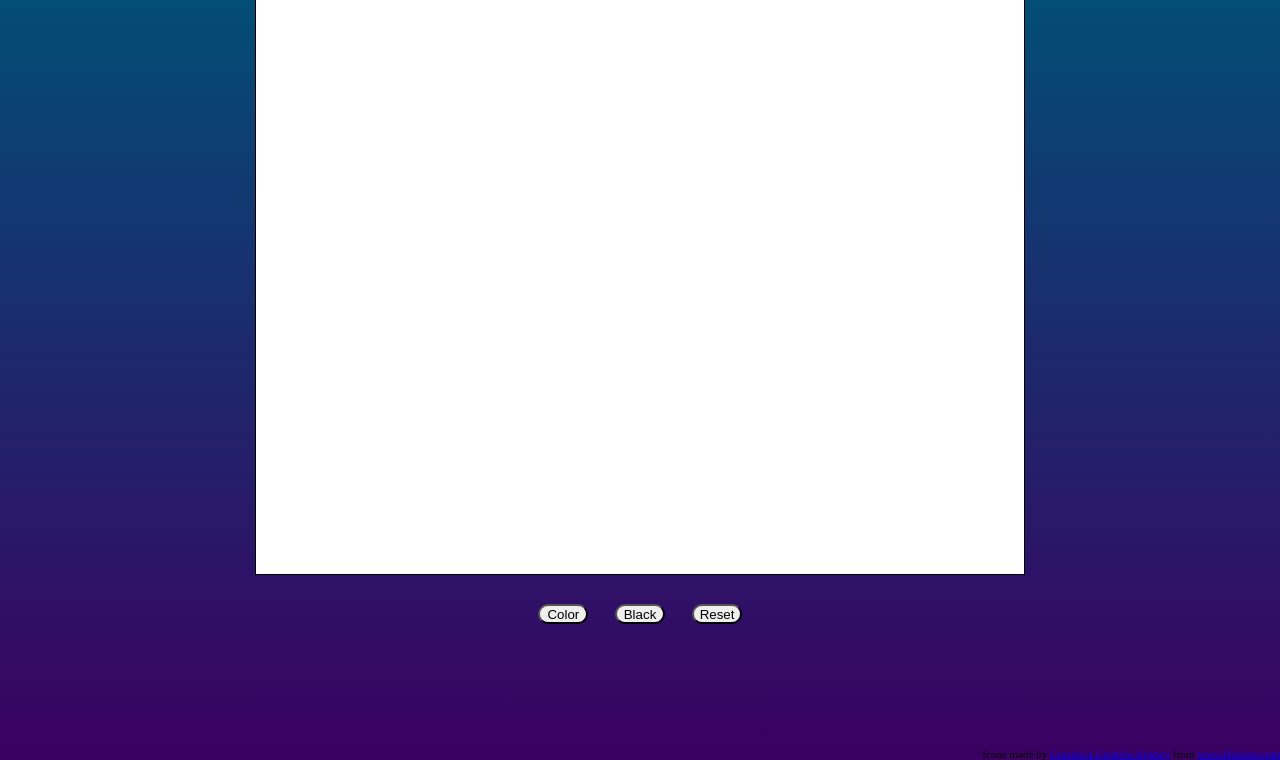
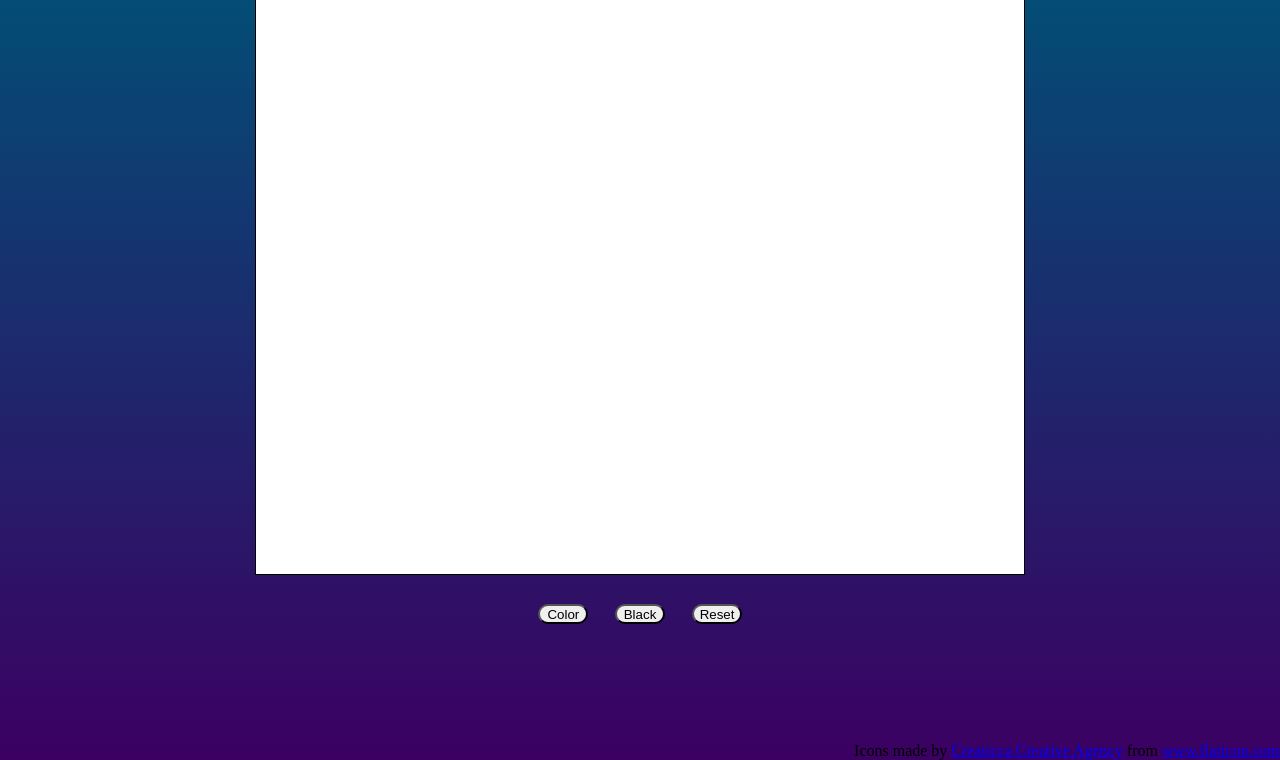
Before and after one commit to MMNXII/etch-a-sketch, a website built with webpack: page index.html in a window 1280 px wide. Shown: the part 40-800 px from the top of the page. Built offline with Linux system fonts and the light colour scheme.

```diff
--- a/src/index.css
+++ b/src/index.css
@@ -21,7 +21,7 @@
     position: fixed;
     bottom: 0;
     right: 0;
-    font-size: .7em;
+    font-size: 1em;
 }
 
 /* Buttons */
```
Also changed, not shown: dist/main.js.
